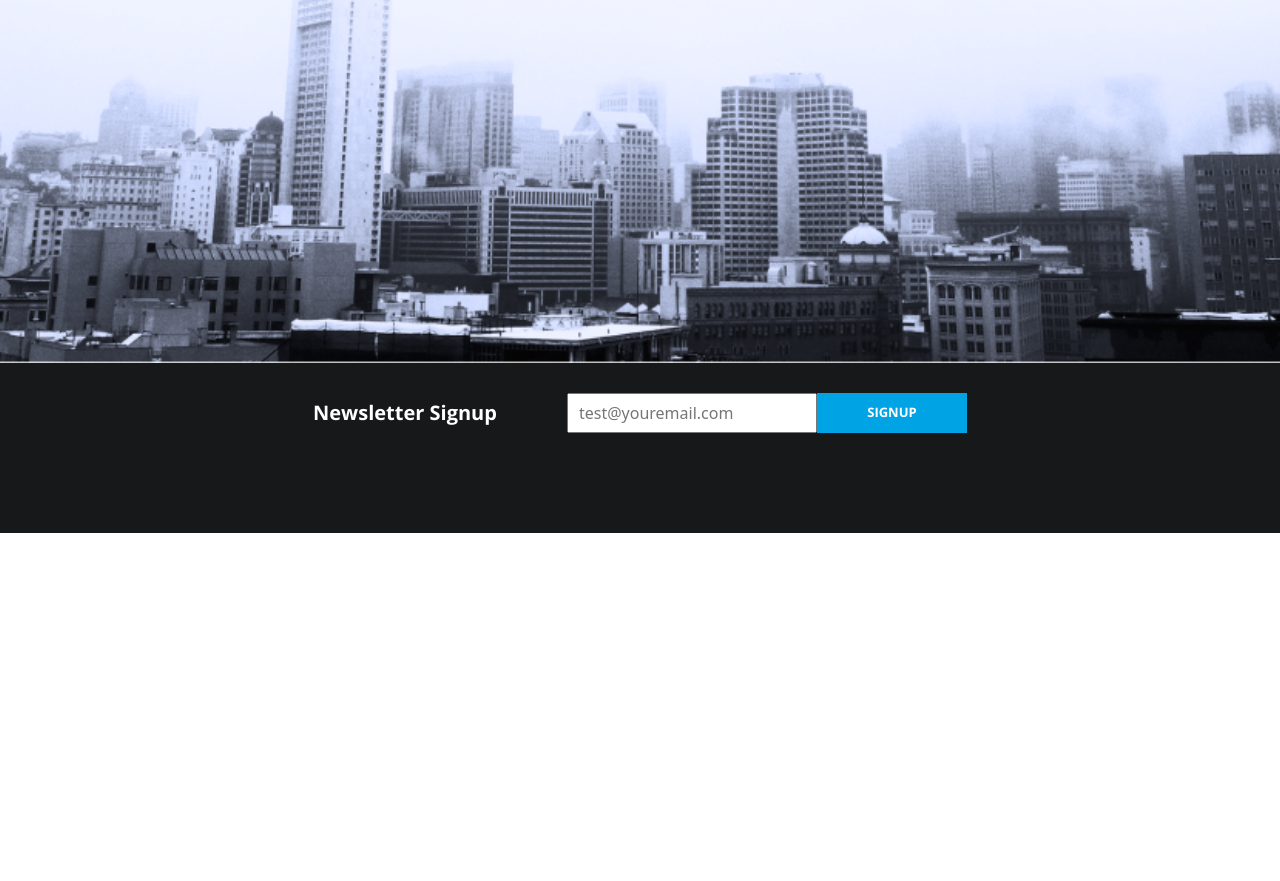
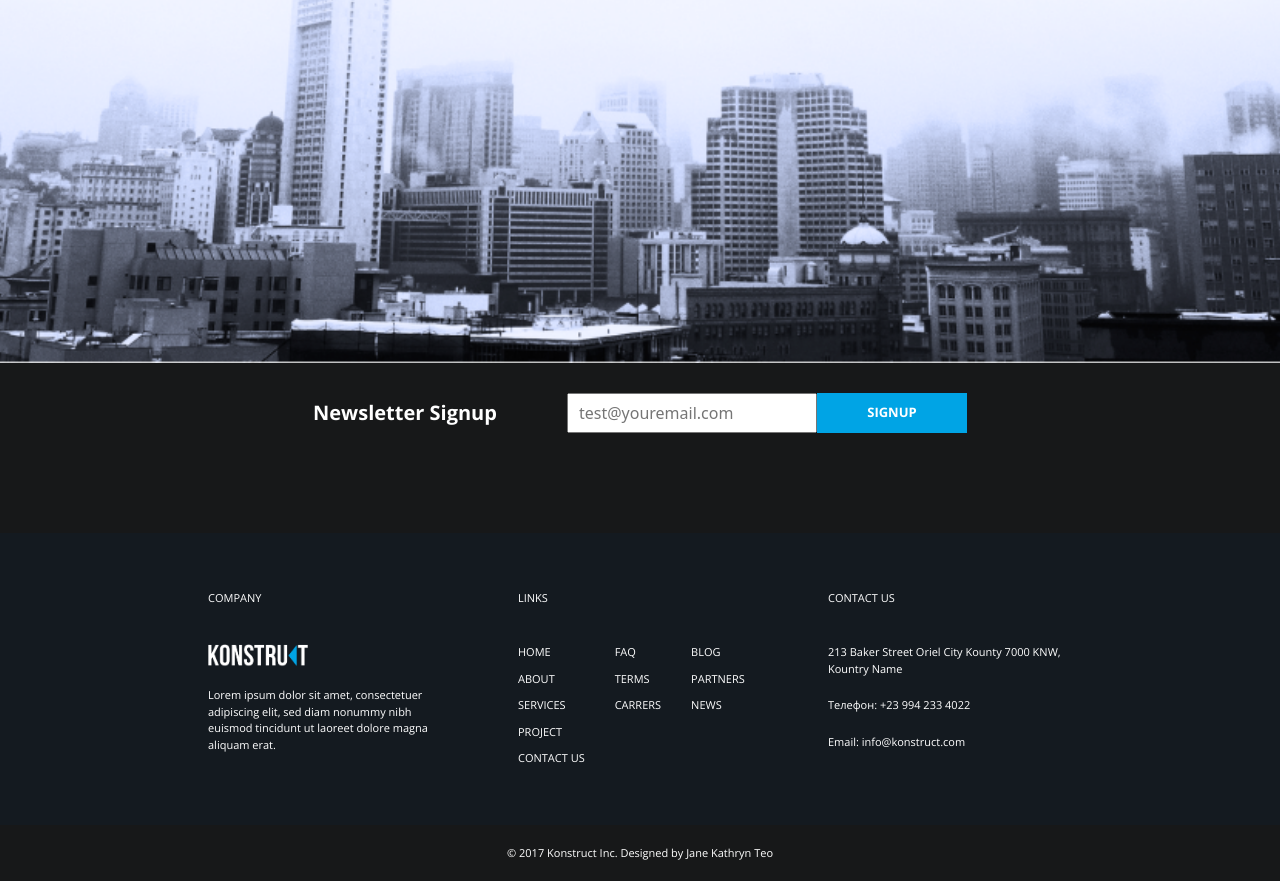
Before and after one commit to elfototo/site_konstruct, a plain HTML site: page index.html in a window 1280 px wide. Shown: the part 2245-3126 px from the top of the page. Before the commit the page ends 2778 px from the top, so only its background shows below. Drawn offline with Linux system fonts and the light colour scheme; a script that the page names is missing; files whose address does not match are found by name.

Commit message:
footer and another block

```diff
--- a/css/style.css
+++ b/css/style.css
@@ -93,8 +93,6 @@ img {
 }
 
 /* MENU */
-.menu {
-}
 .menu__wrap {
     padding-top: 25px;
     padding-bottom: 25px;
@@ -236,7 +234,7 @@ img {
 .header__headline {
     text-align: left;
 }
-.headline__title {
+.capabilities .headline__title {
     margin-right: 30px;
 }
 .capabilities .headline__line {
@@ -387,3 +385,87 @@ img {
         justify-content: center;
     }
 }
+
+/* Footer */
+.footer {
+    background-color: #141A20;
+    padding-top: 40px;
+    padding-bottom: 40px;
+}
+.footer__grid {
+    display: grid;
+    grid-template-columns: repeat(3, 1fr);
+    gap: 30px;
+}
+.footer .grid__item {
+    border: none;
+}
+.footer .item__title {
+    font-family: 'OpenSans-Regula';
+    font-size: 11px;
+    text-transform: uppercase;
+    color: white;
+    margin-bottom: 40px;
+}
+.footer .logo {
+    margin-bottom: 20px;
+    width: 100px;
+}
+.footer .item__list {
+    margin-right: 30px;
+}
+.footer .item__list:last-child {
+    margin-right: 0;
+}
+.footer .item__list li {
+    font-family: 'OpenSans-Regula';
+    font-size: 11px;
+    color: white;
+    list-style: none;
+    text-transform: uppercase;
+    margin-bottom: 10px;
+}
+.footer .item__list li:last-child {
+    margin-bottom: 0;
+}
+.footer .item__text {
+    font-family: 'OpenSans-Regula';
+    font-size: 11px;
+    color: white;
+}
+.footer .list__flex {
+    display: flex;
+    flex-wrap: nowrap;
+    justify-content: flex-start;
+}
+
+.footer .grid__item a {
+    text-decoration: none;
+    color: white;
+    font-family: 'OpenSans-Regula';
+    font-size: 11px;
+}
+.footer .text__contact {
+    padding-top: 20px;
+}
+@media screen and (max-width:630px) {
+    .footer__grid {
+        grid-template-columns: repeat(1, 1fr);
+    }
+}
+@media screen and (max-width:480px) {
+    .footer .item__list {
+        padding-top: 10px;
+    }
+}
+
+/* copyright */
+.copyright {
+    background-color: #171819;
+    padding-top: 20px;
+    padding-bottom: 20px;
+    text-align: center;
+    color: white;
+    font-family: 'OpenSans-Regula';
+    font-size: 11px;
+}
--- a/index.html
+++ b/index.html
@@ -130,8 +130,8 @@
                 <h3 class="Newsletter__title">Newsletter Signup</h3>
                 <form id="newsletter" novalidate>
                     <div class="input-group">
-                        <input type="email" class="form-control" placeholder="test@youremail.com" aria-label="email address"
-                            required>
+                        <input type="email" class="form-control" placeholder="test@youremail.com"
+                            aria-label="email address" required>
                         <span class="input-group-btn">
                             <button class="btn__main"><a href="#">Signup</a></button>
                         </span>
@@ -144,10 +144,50 @@
     <!-- Footer -->
     <section class="footer">
         <div class="container">
-
+            <div class="footer__grid">
+                <div class="grid__item">
+                    <h4 class="item__title">Company</h4>
+                    <img src="img/company-logo-white.png" alt="" class="logo">
+                    <p class="item__text">Lorem ipsum dolor sit amet, consectetuer adipiscing elit, sed diam nonummy
+                        nibh euismod tincidunt ut laoreet dolore magna aliquam erat.</p>
+                </div>
+                <div class="grid__item">
+                    <h4 class="item__title">Links</h4>
+                    <div class="list__flex">
+                        <ul class="item__list">
+                            <li><a href="#">Home</a></li>
+                            <li><a href="#">About</a></li>
+                            <li><a href="#">Services</a></li>
+                            <li><a href="#">Project</a></li>
+                            <li><a href="#">Contact us</a></li>
+                        </ul>
+                        <ul class="item__list">
+                            <li><a href="#">FAQ</a></li>
+                            <li><a href="#">Terms</a></li>
+                            <li><a href="#">Carrers</a></li>
+                        </ul>
+                        <ul class="item__list">
+                            <li><a href="#">Blog</a></li>
+                            <li><a href="#">Partners</a></li>
+                            <li><a href="#">News</a></li>
+                        </ul>
+                    </div>
+                </div>
+                <div class="grid__item">
+                    <h4 class="item__title">Contact us</h4>
+                    <p class="item__text">213 Baker Street Oriel City Kounty 7000 KNW, Kountry Name</p>
+                    <p class="item__text text__contact">Телефон: <a href="tel:+239942334022">+23 994 233 4022</a></p>
+                    <p class="item__text text__contact">Email: <a href="info@konstruct.com">info@konstruct.com</a></p>
+                </div>
+            </div>
         </div>
     </section>
 
+    <section class="copyright">
+        <div class="container">
+            <p>© 2017 Konstruct Inc. Designed by Jane Kathryn Teo</p>
+        </div>
+    </section>
 
     <script src="js/main.js"></script>
 </body>
```
Also changed, not shown: js/main.js (deleted).
